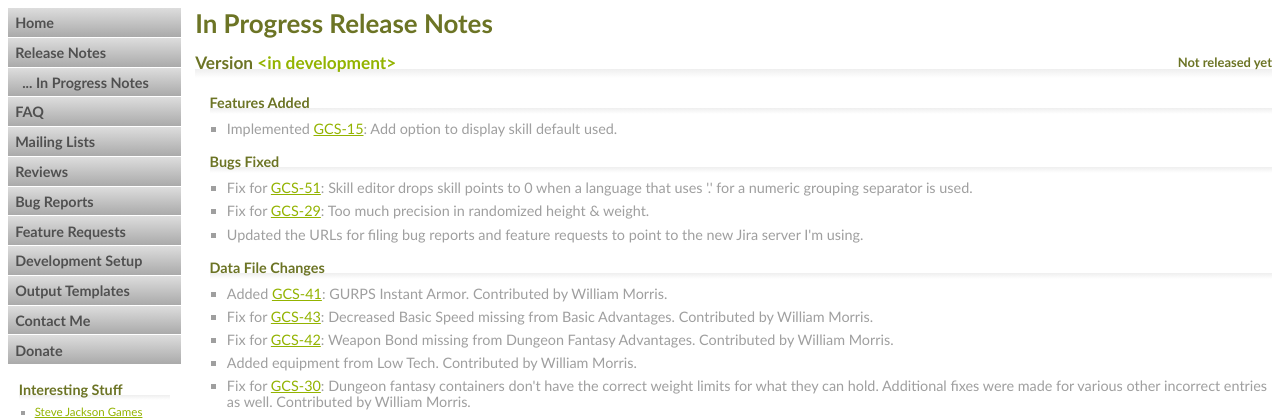
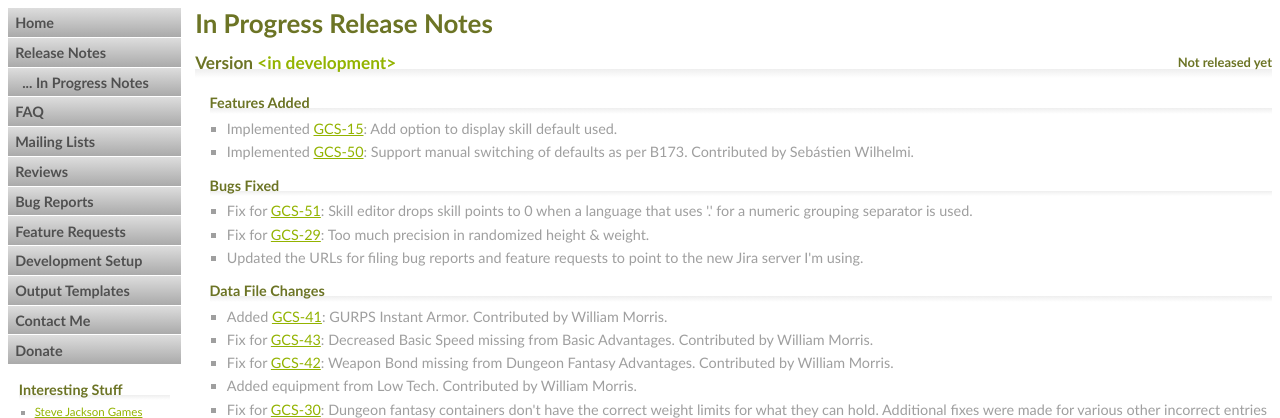
Before and after one commit to richardwilkes/gcs_web, a PHP site: page /in_progress_notes.php in a window 1280 px wide. Shown: the part 56-474 px from the top of the page. Run offline with PHP 8.4, Linux system fonts and the light colour scheme.

Commit message:
Update for GCS-50.

```diff
--- a/in_progress_notes.php
+++ b/in_progress_notes.php
@@ -15,6 +15,7 @@
 					<h3>Features Added</h3>
 					<ul>
 						<li>Implemented <a href="https://gurpscharactersheet.atlassian.net/browse/GCS-15">GCS-15</a>: Add option to display skill default used.</li>
+						<li>Implemented <a href="https://gurpscharactersheet.atlassian.net/browse/GCS-50">GCS-50</a>: Support manual switching of defaults as per B173. Contributed by Sebástien Wilhelmi.</li>
 					</ul>
 					<h3>Bugs Fixed</h3>
 					<ul>
```
